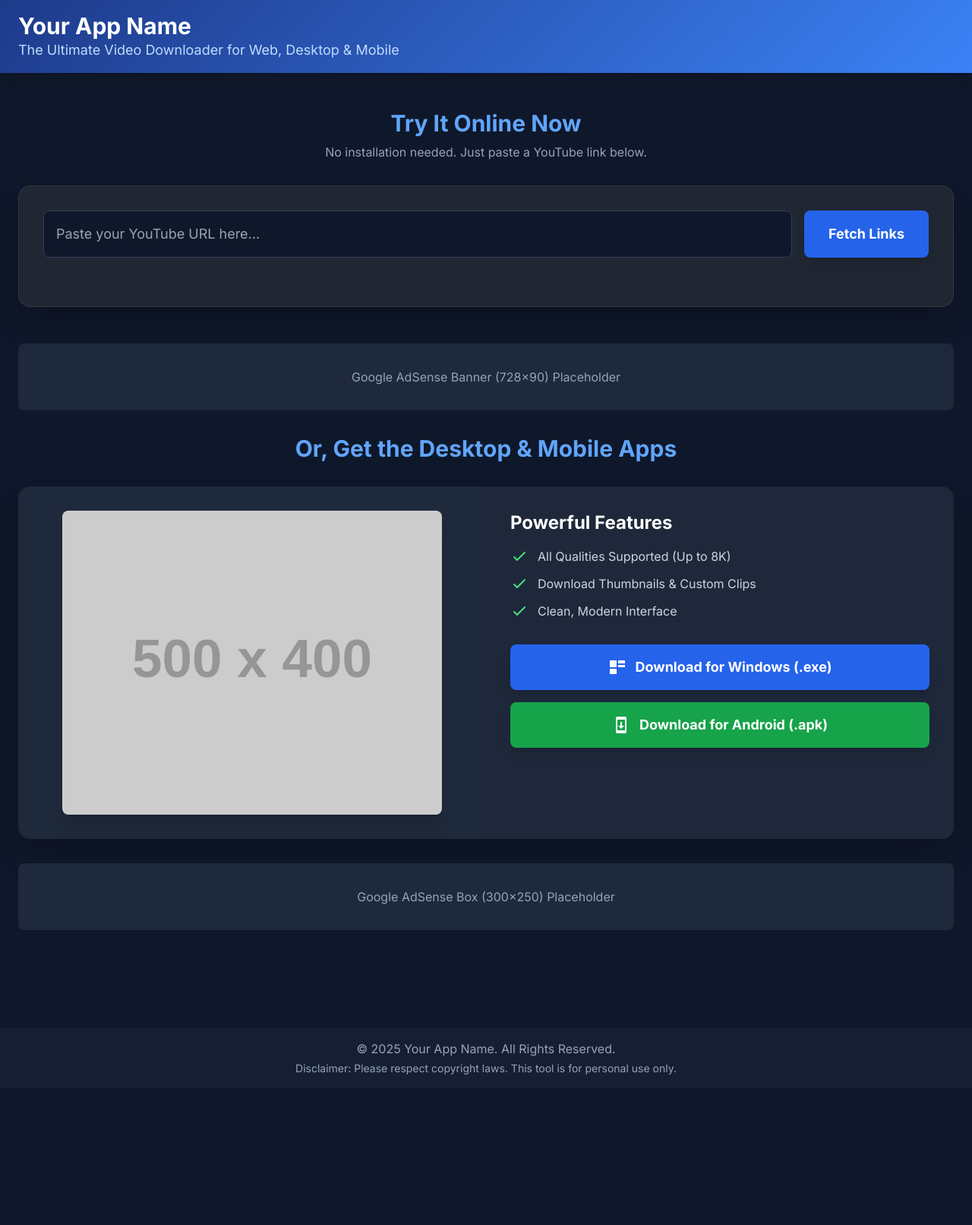
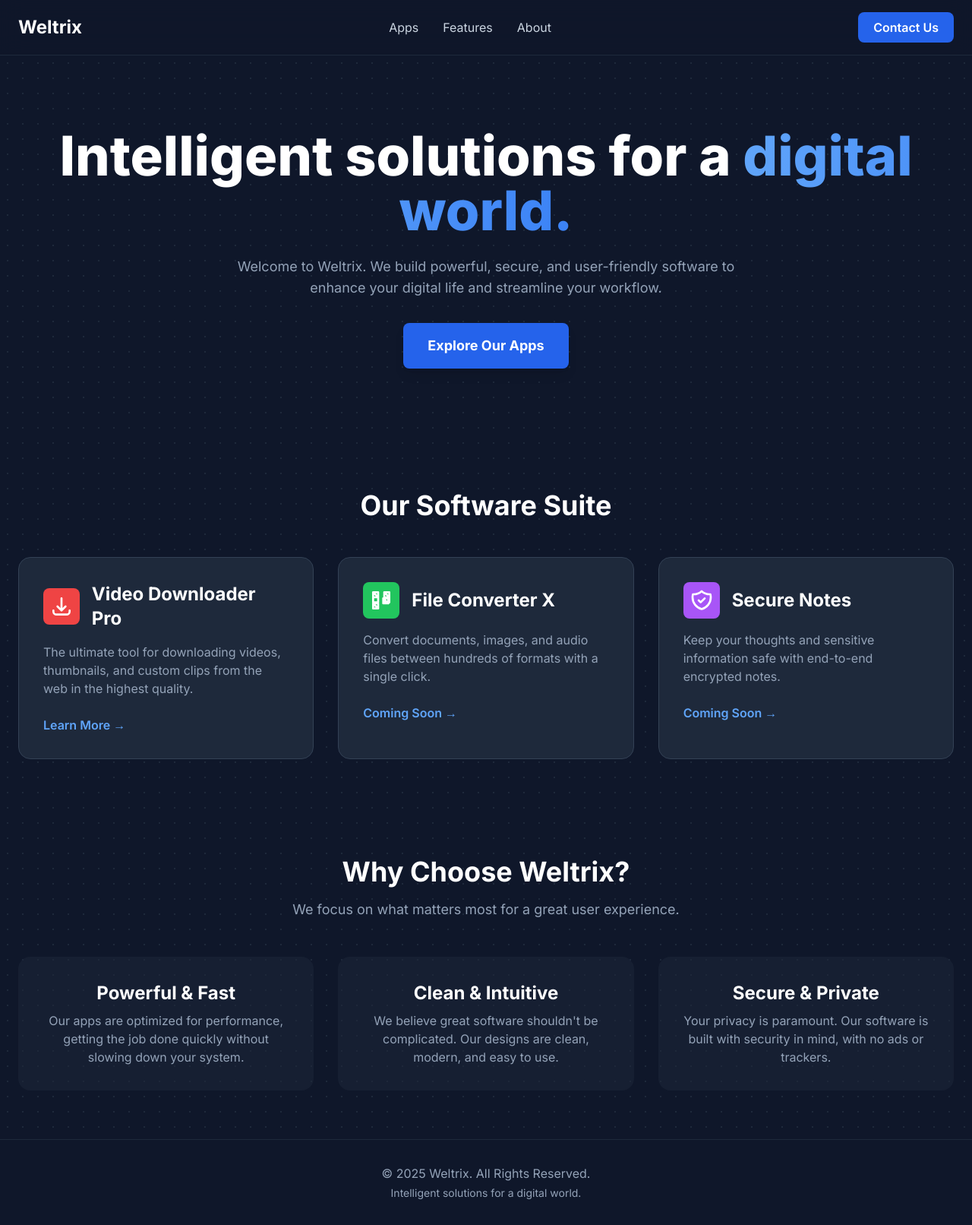
Before and after one commit to MeetThummar01/Weltrix, a plain HTML site: page index.html in a window 1280 px wide. Shown: the whole page at 76% size. Before the commit the page ends 1432 px from the top, so only its background shows below. Drawn offline with nearby package versions, Linux system fonts and the light colour scheme; placeholder pictures from the web are drawn by us.

Commit message:
Update index.html

```diff
--- a/index.html
+++ b/index.html
@@ -3,218 +3,147 @@
 <head>
     <meta charset="UTF-8">
     <meta name="viewport" content="width=device-width, initial-scale=1.0">
-    <title>Your App Name - High-Quality Video Downloader</title>
+    <title>Weltrix - Intelligent solutions for a digital world</title>
     <script src="https://cdn.tailwindcss.com"></script>
-    <link href="https://fonts.googleapis.com/css2?family=Inter:wght@400;500;600;700&display=swap" rel="stylesheet">
+    <link href="https://fonts.googleapis.com/css2?family=Inter:wght@400;500;600;700;800&display=swap" rel="stylesheet">
     <style>
         body {
             font-family: 'Inter', sans-serif;
+            background-color: #0F172A; /* slate-900 */
         }
-        .gradient-bg {
-            background: linear-gradient(135deg, #1e3a8a, #3b82f6);
+        .gradient-text {
+            background: linear-gradient(90deg, #60A5FA, #3B82F6);
+            -webkit-background-clip: text;
+            -webkit-text-fill-color: transparent;
         }
-        .glass-effect {
-            background: rgba(40, 48, 56, 0.7);
-            backdrop-filter: blur(10px);
-            -webkit-backdrop-filter: blur(10px);
-            border: 1px solid rgba(67, 73, 82, 0.5);
+        .hero-bg {
+            background-color: #0F172A;
+            background-image: radial-gradient(#1E293B 1px, transparent 1px);
+            background-size: 20px 20px;
+        }
+        .card-hover:hover {
+            transform: translateY(-5px);
+            box-shadow: 0 10px 15px -3px rgba(59, 130, 246, 0.2), 0 4px 6px -2px rgba(59, 130, 246, 0.1);
         }
     </style>
 </head>
-<body class="bg-slate-900 text-white">
+<body class="text-slate-200">
 
-    <!-- Header Section -->
-    <header class="gradient-bg shadow-lg">
-        <div class="container mx-auto px-6 py-4">
-            <h1 class="text-3xl font-bold text-white">Your App Name</h1>
-            <p class="text-lg text-blue-200">The Ultimate Video Downloader for Web, Desktop & Mobile</p>
-        </div>
+    <!-- Header / Navigation -->
+    <header class="bg-slate-900/80 backdrop-blur-lg sticky top-0 z-50 border-b border-slate-800">
+        <nav class="container mx-auto px-6 py-4 flex justify-between items-center">
+            <a href="#" class="text-2xl font-bold text-white">
+                Weltrix
+            </a>
+            <div class="hidden md:flex items-center space-x-8">
+                <a href="#apps" class="text-slate-300 hover:text-blue-400 transition">Apps</a>
+                <a href="#features" class="text-slate-300 hover:text-blue-400 transition">Features</a>
+                <a href="#" class="text-slate-300 hover:text-blue-400 transition">About</a>
+            </div>
+            <a href="#" class="bg-blue-600 hover:bg-blue-700 text-white font-semibold px-5 py-2 rounded-lg transition">
+                Contact Us
+            </a>
+        </nav>
     </header>
 
-    <!-- Main Content -->
-    <main class="container mx-auto px-6 py-12">
+    <!-- Hero Section -->
+    <main class="hero-bg">
+        <section class="container mx-auto px-6 py-24 text-center">
+            <h1 class="text-5xl md:text-7xl font-extrabold text-white leading-tight">
+                Intelligent solutions for a <span class="gradient-text">digital world.</span>
+            </h1>
+            <p class="mt-6 text-lg text-slate-400 max-w-2xl mx-auto">
+                Welcome to Weltrix. We build powerful, secure, and user-friendly software to enhance your digital life and streamline your workflow.
+            </p>
+            <a href="#apps" class="mt-8 inline-block bg-blue-600 hover:bg-blue-700 text-white font-bold py-4 px-8 rounded-lg text-lg transition duration-300 shadow-lg">
+                Explore Our Apps
+            </a>
+        </section>
 
-        <!-- NEW: Online Downloader Tool -->
-        <section id="online-tool" class="mb-12">
-            <h2 class="text-3xl font-bold text-center mb-2 text-blue-400">Try It Online Now</h2>
-            <p class="text-center text-slate-400 mb-8">No installation needed. Just paste a YouTube link below.</p>
+        <!-- Apps Section -->
+        <section id="apps" class="container mx-auto px-6 py-16">
+            <h2 class="text-4xl font-bold text-center text-white mb-12">Our Software Suite</h2>
 
-            <div class="glass-effect rounded-2xl p-8 shadow-2xl">
-                <!-- Input and Fetch Button -->
-                <div class="flex flex-col sm:flex-row gap-4">
-                    <input id="youtube-url" type="text" placeholder="Paste your YouTube URL here..." class="w-full p-4 bg-slate-900 border border-slate-700 rounded-lg text-lg focus:outline-none focus:ring-2 focus:ring-blue-500 transition">
-                    <button id="fetch-btn" class="bg-blue-600 hover:bg-blue-700 text-white font-bold py-4 px-8 rounded-lg text-lg transition duration-300 shadow-lg flex-shrink-0">
-                        <span>Fetch Links</span>
-                    </button>
+            <div class="grid grid-cols-1 md:grid-cols-2 lg:grid-cols-3 gap-8">
+
+                <!-- App Card 1: YouTube Downloader -->
+                <div class="bg-slate-800 rounded-2xl p-8 border border-slate-700 transition duration-300 card-hover">
+                    <div class="flex items-center mb-4">
+                        <!-- Icon Placeholder -->
+                        <div class="w-12 h-12 bg-red-500 rounded-lg flex items-center justify-center mr-4">
+                            <svg class="w-8 h-8 text-white" fill="none" stroke="currentColor" viewBox="0 0 24 24" xmlns="http://www.w3.org/2000/svg"><path stroke-linecap="round" stroke-linejoin="round" stroke-width="2" d="M4 16v1a3 3 0 003 3h10a3 3 0 003-3v-1m-4-4l-4 4m0 0l-4-4m4 4V4"></path></svg>
+                        </div>
+                        <h3 class="text-2xl font-bold text-white">Video Downloader Pro</h3>
+                    </div>
+                    <p class="text-slate-400 mb-6">
+                        The ultimate tool for downloading videos, thumbnails, and custom clips from the web in the highest quality.
+                    </p>
+                    <a href="https://weltrix.netlify.app" class="font-semibold text-blue-400 hover:text-blue-300 transition">Learn More &rarr;</a>
                 </div>
 
-                <!-- Results Area -->
-                <div id="results-area" class="mt-8">
-                    <!-- Download links will be injected here by JavaScript -->
+                <!-- App Card 2: Placeholder -->
+                <div class="bg-slate-800 rounded-2xl p-8 border border-slate-700 transition duration-300 card-hover">
+                    <div class="flex items-center mb-4">
+                        <!-- Icon Placeholder -->
+                        <div class="w-12 h-12 bg-green-500 rounded-lg flex items-center justify-center mr-4">
+                            <svg class="w-8 h-8 text-white" fill="none" stroke="currentColor" viewBox="0 0 24 24" xmlns="http://www.w3.org/2000/svg"><path stroke-linecap="round" stroke-linejoin="round" stroke-width="2" d="M4 4v5h5V4H4zm0 0l5 5m-5-5h5m-5 5v5h5v-5H4zM15 4h5v5h-5V4zm0 0l5 5m-5-5h5m-5 5v5h5v-5h-5zM4 15h5v5H4v-5zm0 0l5 5m-5-5h5m5-5h5v5h-5v-5zm0 0l5 5m-5-5h5"></path></svg>
+                        </div>
+                        <h3 class="text-2xl font-bold text-white">File Converter X</h3>
+                    </div>
+                    <p class="text-slate-400 mb-6">
+                        Convert documents, images, and audio files between hundreds of formats with a single click.
+                    </p>
+                    <a href="#" class="font-semibold text-blue-400 hover:text-blue-300 transition">Coming Soon &rarr;</a>
+                </div>
+
+                <!-- App Card 3: Placeholder -->
+                <div class="bg-slate-800 rounded-2xl p-8 border border-slate-700 transition duration-300 card-hover">
+                    <div class="flex items-center mb-4">
+                        <!-- Icon Placeholder -->
+                        <div class="w-12 h-12 bg-purple-500 rounded-lg flex items-center justify-center mr-4">
+                            <svg class="w-8 h-8 text-white" fill="none" stroke="currentColor" viewBox="0 0 24 24" xmlns="http://www.w3.org/2000/svg"><path stroke-linecap="round" stroke-linejoin="round" stroke-width="2" d="M9 12l2 2 4-4m5.618-4.016A11.955 11.955 0 0112 2.944a11.955 11.955 0 01-8.618 3.04A12.02 12.02 0 003 9c0 5.591 3.824 10.29 9 11.622 5.176-1.332 9-6.03 9-11.622 0-1.042-.133-2.052-.382-3.016z"></path></svg>
+                        </div>
+                        <h3 class="text-2xl font-bold text-white">Secure Notes</h3>
+                    </div>
+                    <p class="text-slate-400 mb-6">
+                        Keep your thoughts and sensitive information safe with end-to-end encrypted notes.
+                    </p>
+                    <a href="#" class="font-semibold text-blue-400 hover:text-blue-300 transition">Coming Soon &rarr;</a>
+                </div>
+
+            </div>
+        </section>
+
+        <!-- Features Section -->
+        <section id="features" class="container mx-auto px-6 py-16">
+            <div class="text-center">
+                <h2 class="text-4xl font-bold text-white">Why Choose Weltrix?</h2>
+                <p class="mt-4 text-lg text-slate-400">We focus on what matters most for a great user experience.</p>
+            </div>
+            <div class="mt-12 grid grid-cols-1 md:grid-cols-3 gap-8 text-center">
+                <div class="bg-slate-800/50 p-8 rounded-2xl">
+                    <h3 class="text-2xl font-bold text-white mb-2">Powerful & Fast</h3>
+                    <p class="text-slate-400">Our apps are optimized for performance, getting the job done quickly without slowing down your system.</p>
+                </div>
+                <div class="bg-slate-800/50 p-8 rounded-2xl">
+                    <h3 class="text-2xl font-bold text-white mb-2">Clean & Intuitive</h3>
+                    <p class="text-slate-400">We believe great software shouldn't be complicated. Our designs are clean, modern, and easy to use.</p>
+                </div>
+                <div class="bg-slate-800/50 p-8 rounded-2xl">
+                    <h3 class="text-2xl font-bold text-white mb-2">Secure & Private</h3>
+                    <p class="text-slate-400">Your privacy is paramount. Our software is built with security in mind, with no ads or trackers.</p>
                 </div>
             </div>
         </section>
-
-        <!-- AdSense Placeholder 1 (e.g., a leaderboard ad) -->
-        <div class="bg-slate-800 rounded-lg p-8 my-8 text-center text-slate-400">
-            <p>Google AdSense Banner (728x90) Placeholder</p>
-        </div>
-
-        <!-- App Description and Download Section -->
-        <section id="desktop-apps">
-            <h2 class="text-3xl font-bold text-center mb-8 text-blue-400">Or, Get the Desktop & Mobile Apps</h2>
-            <div class="bg-slate-800 rounded-2xl shadow-2xl overflow-hidden md:flex">
-                <!-- Left Side - App Screenshot/Mockup -->
-                <div class="md:w-1/2 p-8 flex items-center justify-center">
-                    <img src="https://placehold.co/500x400/1e293b/ffffff?text=App+Screenshot"
-                         alt="App Screenshot"
-                         class="rounded-lg shadow-xl"
-                         onerror="this.onerror=null;this.src='https://placehold.co/500x400/1e293b/ffffff?text=Image+Error';">
-                </div>
-
-                <!-- Right Side - Features and Download Buttons -->
-                <div class="md:w-1/2 p-8 bg-slate-800/50">
-                    <h3 class="text-2xl font-bold mb-4">Powerful Features</h3>
-                    <ul class="space-y-3 mb-8 text-slate-300">
-                        <li class="flex items-start">
-                            <svg class="w-6 h-6 text-green-400 mr-3 flex-shrink-0" fill="none" stroke="currentColor" viewBox="0 0 24 24" xmlns="http://www.w3.org/2000/svg"><path stroke-linecap="round" stroke-linejoin="round" stroke-width="2" d="M5 13l4 4L19 7"></path></svg>
-                            <span>All Qualities Supported (Up to 8K)</span>
-                        </li>
-                        <li class="flex items-start">
-                            <svg class="w-6 h-6 text-green-400 mr-3 flex-shrink-0" fill="none" stroke="currentColor" viewBox="0 0 24 24" xmlns="http://www.w3.org/2000/svg"><path stroke-linecap="round" stroke-linejoin="round" stroke-width="2" d="M5 13l4 4L19 7"></path></svg>
-                            <span>Download Thumbnails & Custom Clips</span>
-                        </li>
-                        <li class="flex items-start">
-                            <svg class="w-6 h-6 text-green-400 mr-3 flex-shrink-0" fill="none" stroke="currentColor" viewBox="0 0 24 24" xmlns="http://www.w3.org/2000/svg"><path stroke-linecap="round" stroke-linejoin="round" stroke-width="2" d="M5 13l4 4L19 7"></path></svg>
-                            <span>Clean, Modern Interface</span>
-                        </li>
-                    </ul>
-                    <div class="space-y-4">
-                        <a href="#" class="w-full flex items-center justify-center bg-blue-600 hover:bg-blue-700 text-white font-bold py-4 px-6 rounded-lg text-lg transition duration-300 shadow-lg">
-                            <svg class="w-6 h-6 mr-3" fill="currentColor" viewBox="0 0 24 24" xmlns="http://www.w3.org/2000/svg"><path d="M2,3H11V12H2V3M13,3H22V7H13V3M13,9H22V12H13V9M2,14H11V21H2V14Z"></path></svg>
-                            Download for Windows (.exe)
-                        </a>
-                        <a href="#" class="w-full flex items-center justify-center bg-green-600 hover:bg-green-700 text-white font-bold py-4 px-6 rounded-lg text-lg transition duration-300 shadow-lg">
-                            <svg class="w-6 h-6 mr-3" fill="currentColor" viewBox="0 0 24 24" xmlns="http://www.w3.org/2000/svg"><path d="M17,1H7A2,2 0 0,0 5,3V21A2,2 0 0,0 7,23H17A2,2 0 0,0 19,21V3A2,2 0 0,0 17,1M17,19H7V5H17V19M16,13H13V8H11V13H8L12,17L16,13Z"></path></svg>
-                            Download for Android (.apk)
-                        </a>
-                    </div>
-                </div>
-            </div>
-        </section>
-
-        <div class="bg-slate-800 rounded-lg p-8 my-8 text-center text-slate-400">
-            <p>Google AdSense Box (300x250) Placeholder</p>
-        </div>
     </main>
 
     <!-- Footer -->
-    <footer class="bg-slate-800/50 mt-12">
-        <div class="container mx-auto px-6 py-4 text-center text-slate-400">
-            <p>&copy; 2025 Your App Name. All Rights Reserved.</p>
-            <p class="text-sm mt-1">Disclaimer: Please respect copyright laws. This tool is for personal use only.</p>
+    <footer class="bg-slate-900 border-t border-slate-800">
+        <div class="container mx-auto px-6 py-8 text-center text-slate-400">
+            <p>&copy; 2025 Weltrix. All Rights Reserved.</p>
+            <p class="text-sm mt-1">Intelligent solutions for a digital world.</p>
         </div>
     </footer>
 
-    <!-- JavaScript for the Online Tool -->
-    <script>
-        const fetchBtn = document.getElementById('fetch-btn');
-        const urlInput = document.getElementById('youtube-url');
-        const resultsArea = document.getElementById('results-area');
-
-        fetchBtn.addEventListener('click', async () => {
-            const youtubeUrl = urlInput.value.trim();
-            if (!youtubeUrl) {
-                resultsArea.innerHTML = `<p class="text-red-400 text-center">Please enter a YouTube URL.</p>`;
-                return;
-            }
-
-            // Show loading state
-            fetchBtn.disabled = true;
-            fetchBtn.innerHTML = `
-                <svg class="animate-spin -ml-1 mr-3 h-5 w-5 text-white" xmlns="http://www.w3.org/2000/svg" fill="none" viewBox="0 0 24 24">
-                    <circle class="opacity-25" cx="12" cy="12" r="10" stroke="currentColor" stroke-width="4"></circle>
-                    <path class="opacity-75" fill="currentColor" d="M4 12a8 8 0 018-8V0C5.373 0 0 5.373 0 12h4zm2 5.291A7.962 7.962 0 014 12H0c0 3.042 1.135 5.824 3 7.938l3-2.647z"></path>
-                </svg>
-                <span>Fetching...</span>`;
-            resultsArea.innerHTML = '';
-
-            try {
-                // 1. Extract Video ID from URL
-                const videoId = extractVideoID(youtubeUrl);
-                if (!videoId) {
-                    throw new Error('Could not find a valid YouTube video ID in the URL.');
-                }
-
-                // 2. Use a reliable Invidious API instance
-                const apiUrl = `https://yewtu.be/api/v1/videos/${videoId}`;
-
-                const response = await fetch(apiUrl);
-
-                if (!response.ok) {
-                    throw new Error(`API Error: ${response.statusText}`);
-                }
-
-                const data = await response.json();
-
-                // 3. Process the response and display results
-                displayResults(data);
-
-            } catch (error) {
-                resultsArea.innerHTML = `<p class="text-red-400 text-center">Failed to fetch download links. ${error.message}</p>`;
-            } finally {
-                // Restore button state
-                fetchBtn.disabled = false;
-                fetchBtn.innerHTML = `<span>Fetch Links</span>`;
-            }
-        });
-
-        function extractVideoID(url) {
-            const regex = /(?:youtube\.com\/(?:[^\/]+\/.+\/|(?:v|e(?:mbed)?)\/|.*[?&]v=)|youtu\.be\/)([^"&?\/\s]{11})/;
-            const match = url.match(regex);
-            return match ? match[1] : null;
-        }
-
-        function displayResults(data) {
-            const streams = data.formatStreams || [];
-            const audioStreams = data.adaptiveFormats ? data.adaptiveFormats.filter(f => f.type.startsWith('audio')) : [];
-
-            if (streams.length === 0 && audioStreams.length === 0) {
-                resultsArea.innerHTML = `<p class="text-yellow-400 text-center">No downloadable formats found.</p>`;
-                return;
-            }
-
-            let html = `<h3 class="text-xl font-semibold mb-4 text-center">${data.title}</h3>`;
-            html += '<div class="grid grid-cols-2 sm:grid-cols-3 md:grid-cols-4 gap-4">';
-
-            // Display video streams
-            streams.forEach(item => {
-                // You can wrap these 'a' tags with your link shortener URL
-                html += `
-                    <a href="${item.url}" target="_blank" rel="noopener noreferrer" class="bg-slate-700 hover:bg-slate-600 text-white font-semibold py-3 px-4 rounded-lg text-center transition duration-300 flex flex-col items-center justify-center">
-                        <span class="text-lg">${item.qualityLabel}</span>
-                        <span class="text-xs text-slate-400">${item.container.toUpperCase()}</span>
-                    </a>
-                `;
-            });
-
-            // Display best audio stream
-            if (audioStreams.length > 0) {
-                const bestAudio = audioStreams.reduce((prev, current) => (prev.bitrate > current.bitrate) ? prev : current);
-                 html += `
-                    <a href="${bestAudio.url}" target="_blank" rel="noopener noreferrer" class="bg-purple-700 hover:bg-purple-600 text-white font-semibold py-3 px-4 rounded-lg text-center transition duration-300 flex flex-col items-center justify-center">
-                        <span class="text-lg">Audio Only</span>
-                        <span class="text-xs text-slate-400">MP3 / M4A</span>
-                    </a>
-                `;
-            }
-
-
-            html += '</div>';
-            resultsArea.innerHTML = html;
-        }
-
-    </script>
-
 </body>
 </html>
```
